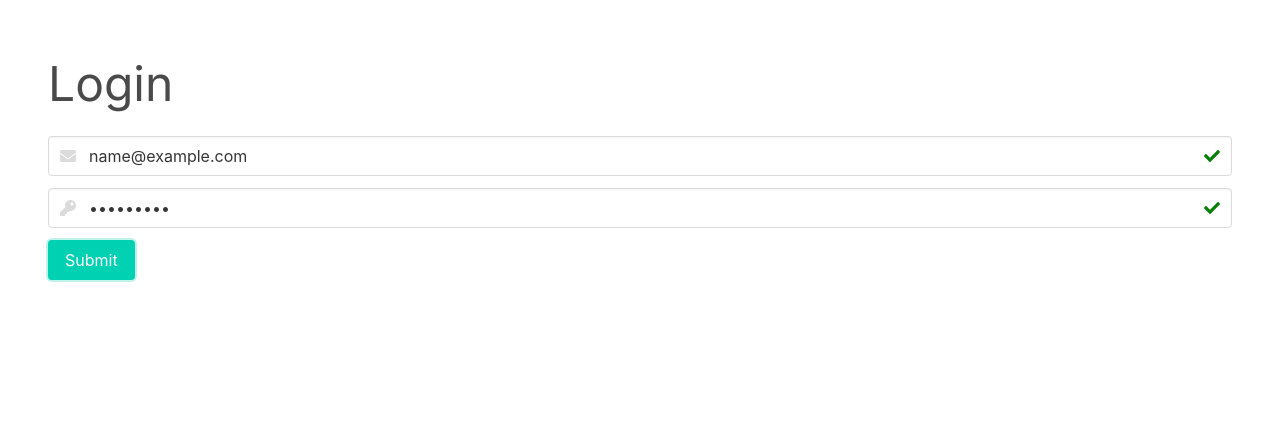
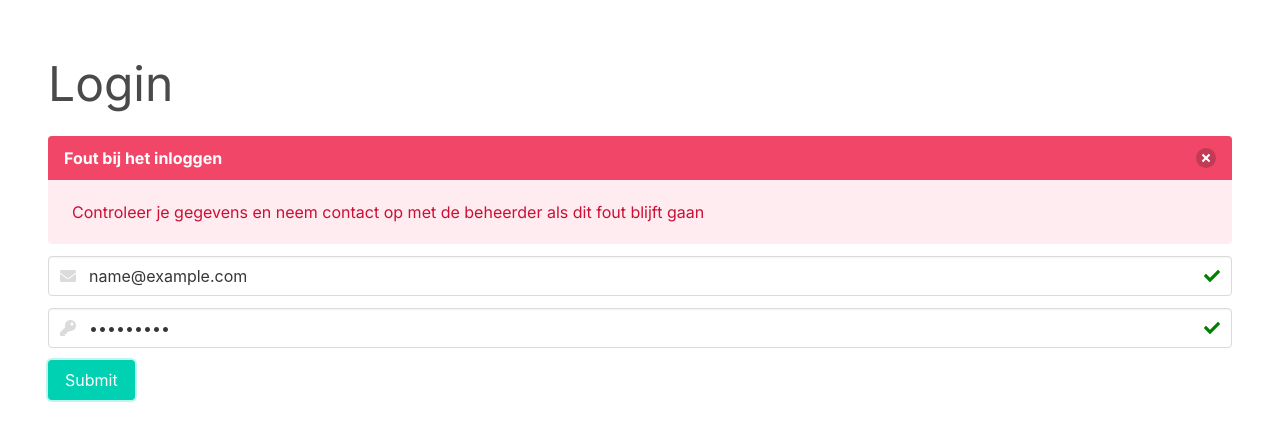
Before and after one commit to EmJee1/kerdienstgemist-archief, a Vue app in the folder web/: page /archive in a window 1280 px wide. Both pictures are taken after typing "name@example.com", "Sample123" into the empty fields and a click on the button "Submit". Shown: the top 440 px of the page. Built offline with nearby package versions, Linux system fonts and the light colour scheme; no server answers.

Commit message:
Added login error message

```diff
--- a/web/src/pages/Login.vue
+++ b/web/src/pages/Login.vue
@@ -2,12 +2,11 @@
 import { ref, computed } from 'vue'
 import { validate as validateEmail } from 'email-validator'
 import { auth } from '../firebase/firebase'
-import {
-	createUserWithEmailAndPassword,
-	signInWithEmailAndPassword,
-} from '@firebase/auth'
+import { signInWithEmailAndPassword } from '@firebase/auth'
+import Notification, { NotificationType } from '../components/Notification.vue'
 
 const submitted = ref(false)
+const error = ref(false)
 const email = ref('')
 const password = ref('')
 
@@ -16,7 +15,7 @@ const onSubmit = () => {
 		.then(() => console.log('Login successfull'))
 		.catch(err => {
 			console.error(err)
-			alert('Error while signing in')
+			error.value = true
 		})
 }
 
@@ -28,6 +27,17 @@ const isValidatedPassword = computed(() => password.value.length > 6)
 	<div class="section">
 		<h1 class="is-size-1">Login</h1>
 		<form @submit.prevent="onSubmit">
+			<div class="field" v-if="error">
+				<div class="control">
+					<Notification :type="NotificationType.Danger">
+						<template v-slot:header>Fout bij het inloggen</template>
+						<template v-slot:body>
+							Controleer je gegevens en neem contact op met de beheerder als dit
+							fout blijft gaan
+						</template>
+					</Notification>
+				</div>
+			</div>
 			<div class="field">
 				<div class="control has-icons-left has-icons-right">
 					<input
```
